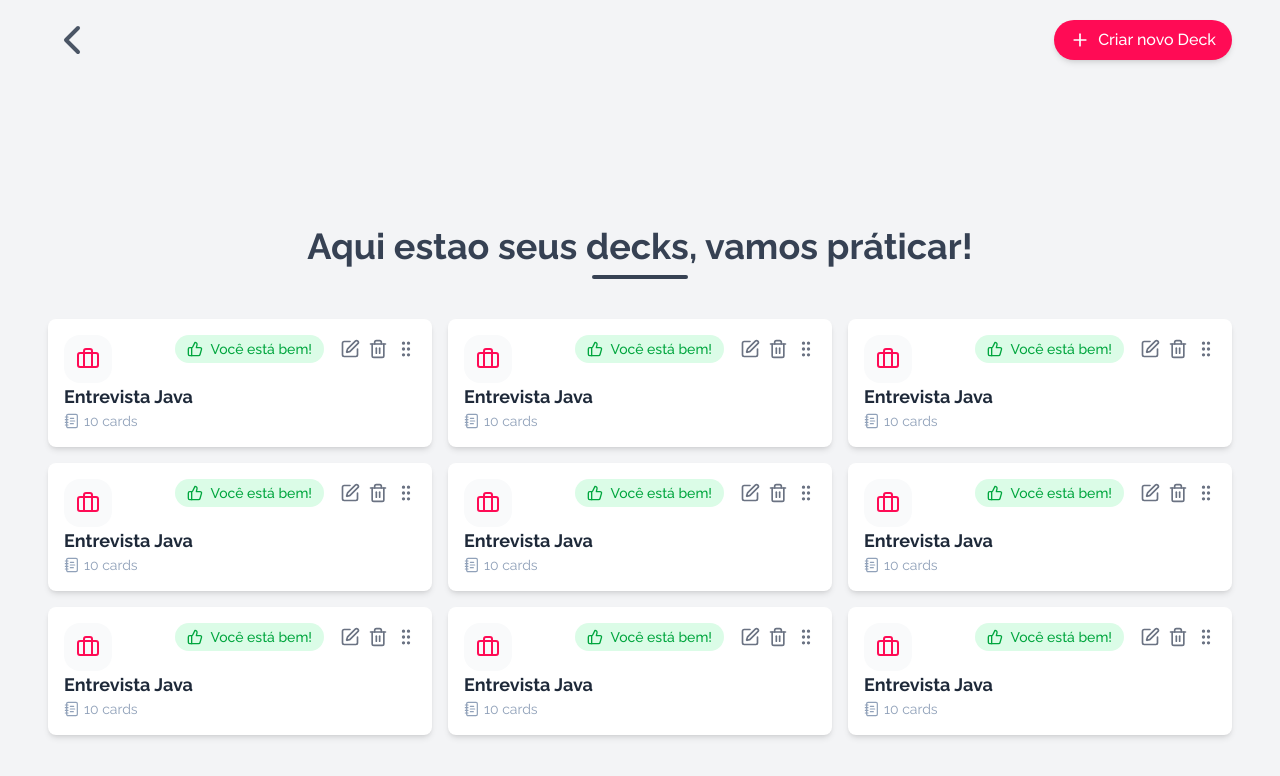
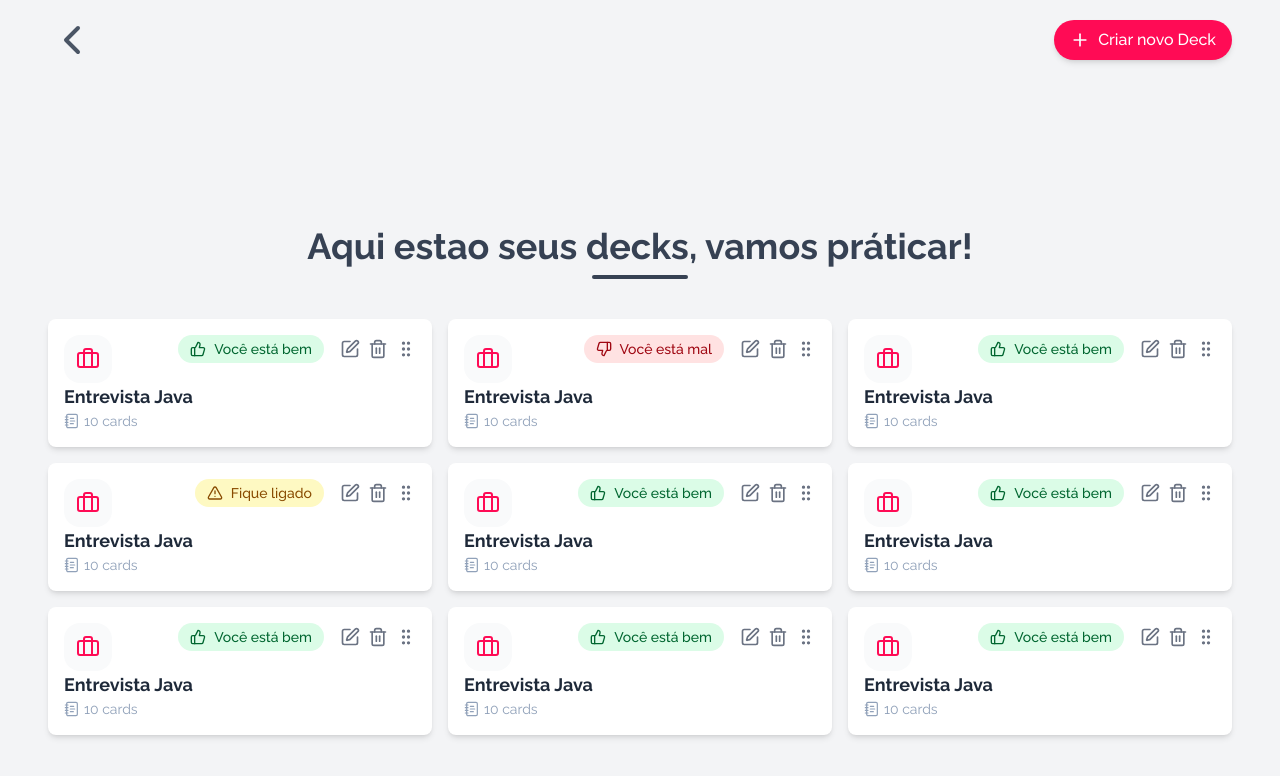
Before and after one commit to julioceno/memoriza, a Next.js app: page /home in a window 1280 px wide. Shown: the top 776 px of the page. Built offline with nearby package versions, Linux system fonts and the light colour scheme.

Commit message:
feat: improve StatusBadge

```diff
--- a/src/app/home/page.tsx
+++ b/src/app/home/page.tsx
@@ -1,4 +1,5 @@
 import DeckCard from "@/components/DeckCard";
+import { StatusBadgeEnum } from "@/components/DeckCard/components/StatusBadge/typesStyles";
 import SectionTitle from "@/components/SectionTitle";
 
 export default function Home() {
@@ -11,47 +12,47 @@ export default function Home() {
             <DeckCard
               title="Entrevista Java"
               cardCount={10}
-              statusMessage="Você está bem!"
+              statusBadgeType={StatusBadgeEnum.SUCCESS}
             />
             <DeckCard
               title="Entrevista Java"
               cardCount={10}
-              statusMessage="Você está bem!"
+              statusBadgeType={StatusBadgeEnum.ERROR}
             />
             <DeckCard
               title="Entrevista Java"
               cardCount={10}
-              statusMessage="Você está bem!"
+              statusBadgeType={StatusBadgeEnum.SUCCESS}
             />
             <DeckCard
               title="Entrevista Java"
               cardCount={10}
-              statusMessage="Você está bem!"
+              statusBadgeType={StatusBadgeEnum.WARNING}
             />
             <DeckCard
               title="Entrevista Java"
               cardCount={10}
-              statusMessage="Você está bem!"
+              statusBadgeType={StatusBadgeEnum.SUCCESS}
             />
             <DeckCard
               title="Entrevista Java"
               cardCount={10}
-              statusMessage="Você está bem!"
-            />
-                     <DeckCard
-              title="Entrevista Java"
-              cardCount={10}
-              statusMessage="Você está bem!"
+              statusBadgeType={StatusBadgeEnum.SUCCESS}
             />
             <DeckCard
               title="Entrevista Java"
               cardCount={10}
-              statusMessage="Você está bem!"
+              statusBadgeType={StatusBadgeEnum.SUCCESS}
             />
             <DeckCard
               title="Entrevista Java"
               cardCount={10}
-              statusMessage="Você está bem!"
+              statusBadgeType={StatusBadgeEnum.SUCCESS}
+            />
+            <DeckCard
+              title="Entrevista Java"
+              cardCount={10}
+              statusBadgeType={StatusBadgeEnum.SUCCESS}
             />
         </div>
       </main>
--- a/src/components/DeckCard/components/StatusBadge/index.tsx
+++ b/src/components/DeckCard/components/StatusBadge/index.tsx
@@ -1,11 +1,14 @@
 import React from "react";
-import { ThumbsUp } from "lucide-react";
+import { typeStyles } from "./typesStyles";
+import { IStatusBadgeProps } from "./types";
 
-const StatusBadge: React.FC<IStatusBadgeProps> = ({ children }) => {
+const StatusBadge: React.FC<IStatusBadgeProps> = ({ type }) => {
+  const { style, icon, text } = typeStyles[type];
+
   return (
-    <div className="flex items-center gap-2 bg-green-100 text-green-600 px-3 py-1 rounded-full text-sm font-medium">
-      <ThumbsUp className="w-4 h-4" />
-      {children}
+    <div className={`flex items-center gap-2 ${style} px-3 py-1 rounded-full text-sm font-medium`}>
+      {React.cloneElement(icon, { className: 'flex-shrink-0 w-4 h-4' })}
+      {text}
     </div>
   );
 };
--- a/src/components/DeckCard/components/StatusBadge/types.d.ts
+++ b/src/components/DeckCard/components/StatusBadge/types.d.ts
@@ -1,3 +1,5 @@
+import { StatusBadgeEnum } from "./typesStyles";
+
 interface IStatusBadgeProps {
-  children?: React.ReactNode;
+  type: StatusBadgeEnum;
 }
--- /dev/null
+++ b/src/components/DeckCard/components/StatusBadge/typesStyles.tsx
@@ -0,0 +1,25 @@
+import { ThumbsUp, ThumbsDown, AlertTriangle } from "lucide-react";
+
+export enum StatusBadgeEnum {
+  SUCCESS = "SUCCESS",
+  ERROR = "ERROR",
+  WARNING = "WARNING",
+}
+
+export const typeStyles = {
+  [StatusBadgeEnum.SUCCESS]: {
+    style: "bg-green-100 text-green-800",
+    text: "Você está bem",
+    icon: <ThumbsUp className="text-green-600" />,
+  },
+  [StatusBadgeEnum.ERROR]: {
+    style: "bg-red-100 text-red-800",
+    text: "Você está mal",
+    icon: <ThumbsDown className="text-red-600" />,
+  },
+  [StatusBadgeEnum.WARNING]: {
+    style: "bg-yellow-100 text-yellow-800",
+    text: "Fique ligado",
+    icon: <AlertTriangle className="text-yellow-600" />,
+  },
+};
--- a/src/components/DeckCard/index.tsx
+++ b/src/components/DeckCard/index.tsx
@@ -2,14 +2,15 @@ import React from "react";
 import { Briefcase, NotebookText } from "lucide-react";
 import Actions from "./components/Actions";
 import StatusBadge from "./components/StatusBadge";
+import { StatusBadgeEnum } from "./components/StatusBadge/typesStyles";
 
 interface IDeckCardProps {
   title: string;
   cardCount: number;
-  statusMessage: string;
+  statusBadgeType: StatusBadgeEnum;
 }
 
-const DeckCard: React.FC<IDeckCardProps> = ({ title, cardCount, statusMessage }) => {
+const DeckCard: React.FC<IDeckCardProps> = ({ title, cardCount, statusBadgeType }) => {
   return (
     <div className="flex flex-col p-4 bg-white w-sm rounded-lg shadow-md hover:shadow-lg transition">
       <div className="flex items-start justify-between gap-4 w-full">
@@ -17,7 +18,7 @@ const DeckCard: React.FC<IDeckCardProps> = ({ title, cardCount, statusMessage })
           <Briefcase className="text-principal w-6 h-6" />
         </div>
         <div className="flex items-center gap-4">
-          <StatusBadge>{statusMessage}</StatusBadge>
+          <StatusBadge type={statusBadgeType} />
           <Actions />
         </div>
       </div>
```
